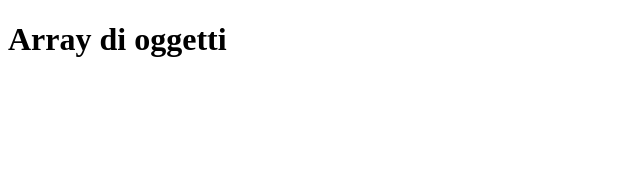
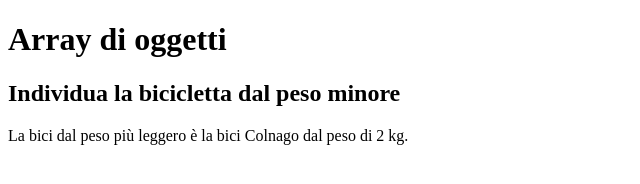
Before and after one commit to AngelaFerraro18/js-snack-es6, a plain HTML site: page snack-1/index.html in a window 1280 px wide. Shown: the whole page, without its empty margins (0-640 px from the left). Drawn offline with Linux system fonts and the light colour scheme.

Commit message:
feat: ex 1 completed

```diff
--- a/snack-1/index.html
+++ b/snack-1/index.html
@@ -9,7 +9,8 @@
 
 <body>
     <h1>Array di oggetti</h1>
-
+    <h2>Individua la bicicletta dal peso minore</h2>
+    <p id="answer" ></p>
     <!-- main js -->
     <script src="js/app.js"></script>
 </body>
--- a/snack-1/js/app.js
+++ b/snack-1/js/app.js
@@ -0,0 +1,48 @@
+/*
+Creare un array di oggetti:
+Ogni oggetto descriverà una bici da corsa con le seguenti proprietà: nome e peso.
+Stampare a schermo la bici con peso minore.
+*/
+
+
+//creo un array al cui interno inserisco degli oggetti
+const bicicles = [
+    {
+        nome: 'Canyon Ultimate',
+        peso: 6
+    },
+    {
+        nome: 'Rose X-Lite',
+        peso: 7
+    },
+    {
+        nome: 'Colnago',
+        peso: 2
+    }
+];
+
+// console.log(bicicles.length); //--> lunghezza array
+// console.log(bicicles); // --> stampa array
+// console.log(bicicles[0]); // --> stampa primo elemento in array
+// console.log(bicicles[0].peso); // --> stampa la chiave 'peso' dell'oggetto contenuto nell'array
+
+// creo un array vuoto dove andrò a inserire il valore del peso minore
+let lesserWeight;
+
+// creo una variabile dove immetto un valore minimo di partenza
+let minValue = bicicles[0];
+
+// creo un ciclo for per trovare il valore minimo e inserirlo nell'array vuoto
+for ( let i = 0; i < bicicles.length; i++){
+
+   if(minValue.peso > bicicles[i].peso){
+        console.log(bicicles[i].peso);
+        lesserWeight = bicicles[i];
+    }
+
+}console.log(lesserWeight);
+
+const answerElement = document.getElementById('answer');
+console.log(answerElement);
+
+answerElement.innerText = `La bici dal peso più leggero è la bici ${lesserWeight.nome} dal peso di ${lesserWeight.peso} kg.`;
```
